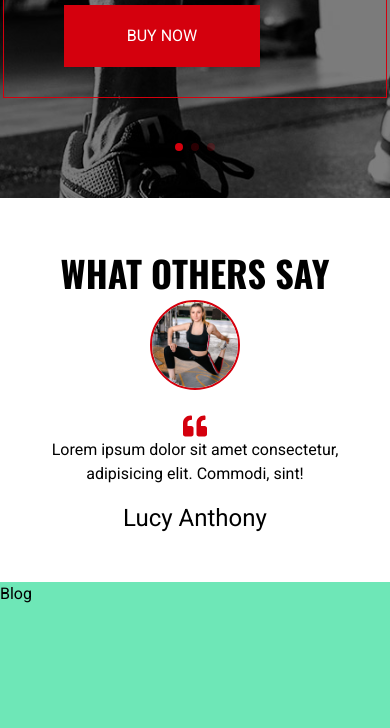
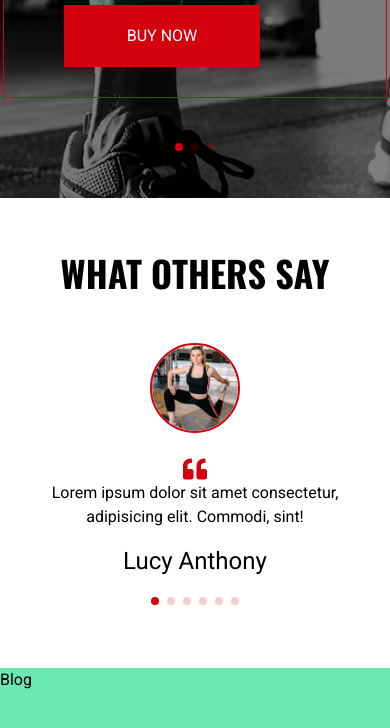
Before and after one commit to Quincy-Fer/fit-physique, a Next.js app: page / in a window 390 px wide. Shown: the part 6995-7723 px from the top of the page. Built offline with nearby package versions, Linux system fonts and the light colour scheme.

Commit message:
Add responsive sliding functionality

```diff
--- a/components/Testimonial.tsx
+++ b/components/Testimonial.tsx
@@ -63,7 +63,23 @@ const Testimonial = () => {
       <div className="container mx-auto">
         <h2 className="h2 text-center">What others say</h2>
         <div>
-          <Swiper>
+          <Swiper
+            className="h-[320px]"
+            slidesPerView={1}
+            spaceBetween={30}
+            modules={[Pagination]}
+            pagination={{ clickable: true }}
+            breakpoints={{
+              768: {
+                slidesPerView: 2,
+                spaceBetween: 30
+              },
+              1024: {
+                slidesPerView: 3,
+                spaceBetween: 30
+              }
+            }}
+          >
             {testimonialData.map((item, index) => {
               return (
                 <SwiperSlide key={index} className="h-full">
```
